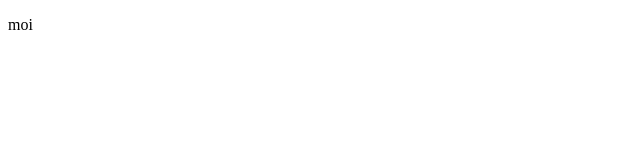
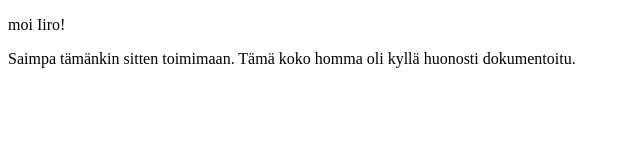
Before and after one commit to ohylli/mygithubpage, a plain HTML site: page index.html in a window 1280 px wide. Shown: the whole page, without its empty margins (0-640 px from the left). Drawn offline with Linux system fonts and the light colour scheme.

Commit message:
Tested updating the page.

```diff
--- a/index.html
+++ b/index.html
@@ -4,6 +4,7 @@
     <title>PuoluePeli</title>
 </head>
 <body>
-    <p>moi</p>
+    <p>moi Iiro!</p>
+    <p>Saimpa tämänkin sitten toimimaan. Tämä koko homma oli kyllä huonosti dokumentoitu.</p>
 </body>
 </html>
```
